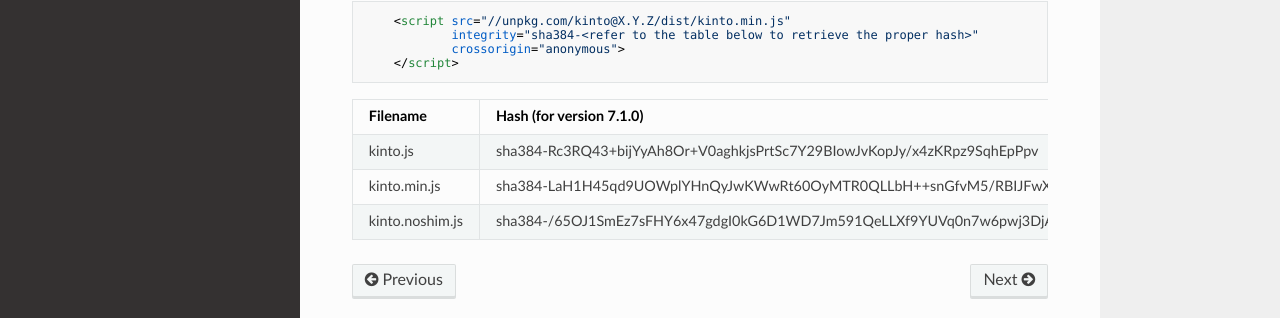
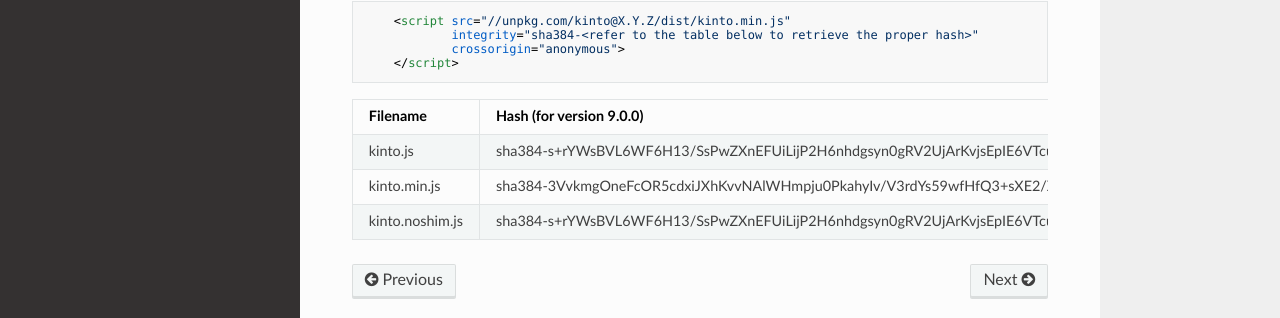
Before and after one commit to Kinto/kinto.js, an MkDocs documentation site: the page built from docs/installation.md, in a window 1280 px wide and 1323 px high. Shown: the part 930-1248 px from the top of the window. Built offline with MkDocs 1.6.1, drawn with Linux system fonts in a browser that asks for light colours; nearby versions of some CDN libraries; old or Windows-style settings are respelled for this version of MkDocs.

Commit message:
Update SRIs

````diff
--- a/docs/installation.md
+++ b/docs/installation.md
@@ -37,8 +37,8 @@ integrity with the hash provided below:
     </script>
 ```
 
-| Filename                | Hash (for version 7.1.0)                                                |
+| Filename                | Hash (for version 9.0.0)                                                |
 |-------------------------|-------------------------------------------------------------------------|
-| kinto.js                | sha384-Rc3RQ43+bijYyAh8Or+V0aghkjsPrtSc7Y29BIowJvKopJy/x4zKRpz9SqhEpPpv |
-| kinto.min.js            | sha384-LaH1H45qd9UOWplYHnQyJwKWwRt60OyMTR0QLLbH++snGfvM5/RBIJFwX8lWdMlK |
-| kinto.noshim.js         | sha384-/65OJ1SmEz7sFHY6x47gdgI0kG6D1WD7Jm591QeLLXf9YUVq0n7w6pwj3DjAGTMo |
+| kinto.js                | sha384-s+rYWsBVL6WF6H13/SsPwZXnEFUiLijP2H6nhdgsyn0gRV2UjArKvjsEpIE6VTcu |
+| kinto.min.js            | sha384-3VvkmgOneFcOR5cdxiJXhKvvNAlWHmpju0PkahyIv/V3rdYs59wfHfQ3+sXE2/Xv |
+| kinto.noshim.js         | sha384-s+rYWsBVL6WF6H13/SsPwZXnEFUiLijP2H6nhdgsyn0gRV2UjArKvjsEpIE6VTcu |
````
